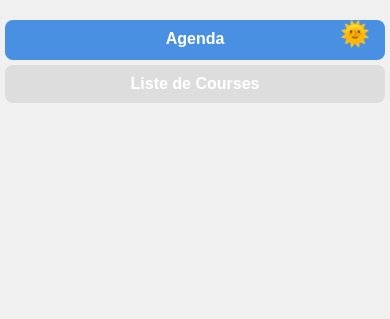
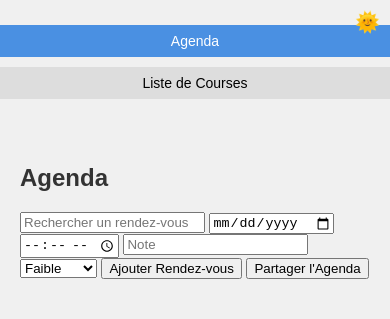
Before and after one commit to Noxo123/AQTD.github.io, a plain HTML site: page index.html in a window 390 px wide. Drawn offline with Linux system fonts and the light colour scheme.

Commit message:
Update styles.css

```diff
--- a/styles.css
+++ b/styles.css
@@ -6,7 +6,7 @@ body {
     transition: background-color 0.3s, color 0.3s;
 }
 
-/* Thème clair */
+/* Thème clair et sombre */
 body {
     background-color: #f0f0f0;
     color: #333;
@@ -19,20 +19,11 @@ body {
 
 .theme-dark .tab-content {
     background-color: #444;
-    color: #f0f0f0;
 }
 
 .theme-dark .tabs button {
     background-color: #555;
     color: #f0f0f0;
-}
-
-.theme-dark .tabs button:hover {
-    background-color: #666;
-}
-
-.theme-dark .delete {
-    color: #f00;
 }
 
 /* Bouton de changement de thème */
@@ -42,7 +33,6 @@ body {
     right: 20px;
     font-size: 24px;
     cursor: pointer;
-    z-index: 1000;
     transition: transform 0.3s;
 }
 
@@ -62,23 +52,17 @@ body {
     border: none;
     padding: 10px 20px;
     cursor: pointer;
-    transition: background-color 0.3s, box-shadow 0.3s, transform 0.3s;
+    transition: background-color 0.3s;
     margin: 0 5px;
-    border-radius: 8px;
-    font-size: 16px;
-    font-weight: bold;
 }
 
 .tabs button:hover {
     background-color: #ccc;
-    box-shadow: 0 4px 8px rgba(0, 0, 0, 0.2);
-    transform: translateY(-2px);
 }
 
 .tabs button.active {
     background-color: #4a90e2;
     color: white;
-    border-bottom: 2px solid #4a90e2;
 }
 
 /* Contenu des onglets */
@@ -86,11 +70,10 @@ body {
     display: none;
     padding: 20px;
     border-radius: 8px;
-    margin: 0 10px;
 }
 
-.tab-content h2 {
-    margin-top: 0;
+.tab-content.active {
+    display: block;
 }
 
 /* Liste */
@@ -105,41 +88,14 @@ li {
     padding: 10px;
     border-radius: 8px;
     position: relative;
-    box-shadow: 0 2px 4px rgba(0, 0, 0, 0.1);
 }
 
-/* Boutons d'action */
-button {
-    background-color: #4a90e2;
-    border: none;
-    color: white;
-    padding: 10px 20px;
-    font-size: 16px;
-    border-radius: 8px;
-    cursor: pointer;
-    transition: background-color 0.3s, transform 0.3s, box-shadow 0.3s;
-    margin: 5px;
-}
-
-button:hover {
-    background-color: #357abd;
-    box-shadow: 0 4px 8px rgba(0, 0, 0, 0.2);
-    transform: translateY(-2px);
-}
-
-/* Bouton de suppression */
-.delete {
+li .delete {
     position: absolute;
     right: 10px;
     top: 10px;
     cursor: pointer;
     color: #f00;
-    font-size: 16px;
-    transition: color 0.3s;
-}
-
-.delete:hover {
-    color: #d00;
 }
 
 /* Animation */
@@ -159,6 +115,27 @@ body {
     }
 
     .tabs button {
-        margin-bottom: 5px;
+        margin: 5px 0;
+    }
+
+    li {
+        font-size: 14px;
     }
 }
+
+@media (max-width: 480px) {
+    .theme-toggle {
+        font-size: 20px;
+        top: 10px;
+        right: 10px;
+    }
+
+    .tabs button {
+        font-size: 14px;
+        padding: 8px;
+    }
+
+    li {
+        font-size: 14px;
+    }
+}
```
